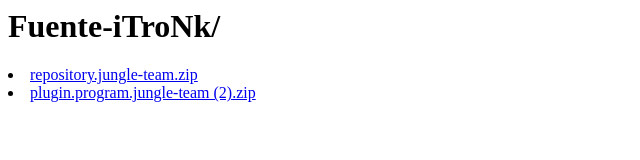
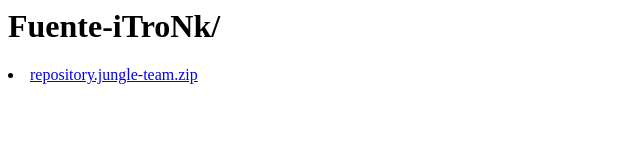
Before and after one commit to iTroNk/iTroNk.github.io, a plain HTML site: page index.html in a window 1280 px wide. Shown: the whole page, without its empty margins (0-640 px from the left). Drawn offline with Linux system fonts and the light colour scheme.

Commit message:
Update index.html

```diff
--- a/index.html
+++ b/index.html
@@ -4,10 +4,6 @@
 	</head>
 	<body>
 		<li><a href="repository.jungle-team.zip">repository.jungle-team.zip</a></li>
-		<li><a href="plugin.program.jungle-team (2).zip">plugin.program.jungle-team (2).zip</a></li>
-
-
-
 	</body>
 
 </html>
```
